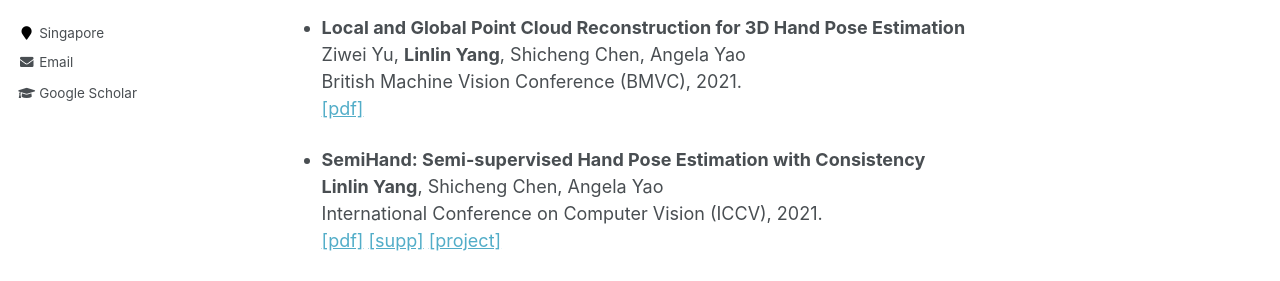
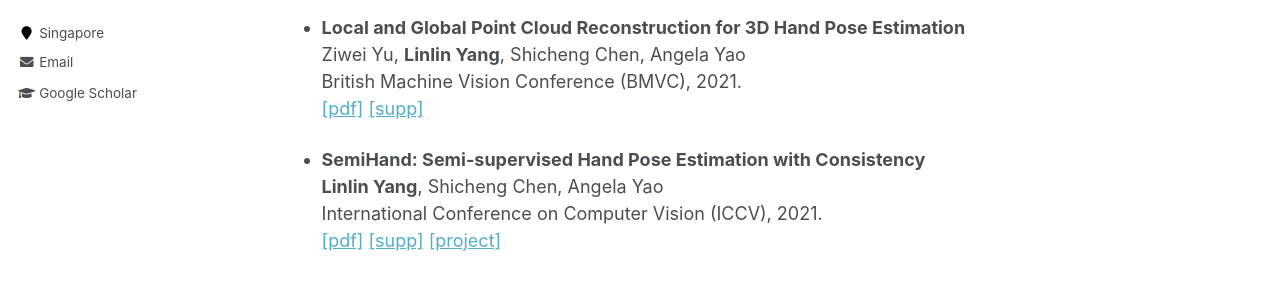
Before and after one commit to bestonebyone/mu4yang, a Jekyll site: the page built from _pages/about.md, in a window 1280 px wide and 900 px high. Shown: the part 372-653 px from the top of the window. Built offline with Jekyll 4.4.1, drawn with Linux system fonts in a browser that asks for light colours.

Commit message:
Update about.md

```diff
--- a/_pages/about.md
+++ b/_pages/about.md
@@ -17,7 +17,7 @@ I'm a Ph.D. student under Prof. Angela Yao at University of Bonn. I received the
 - **Local and Global Point Cloud Reconstruction for 3D Hand Pose Estimation**
   Ziwei Yu, **Linlin Yang**, Shicheng Chen, Angela Yao
   British Machine Vision Conference (BMVC), 2021.
-  [[pdf]]()
+  [[pdf]](https://www.bmvc2021-virtualconference.com/assets/papers/0817.pdf) [[supp]](https://www.bmvc2021-virtualconference.com/assets/supp/0817_supp.zip)
 
 - **SemiHand: Semi-supervised Hand Pose Estimation with Consistency**
   **Linlin Yang**, Shicheng Chen, Angela Yao
```
